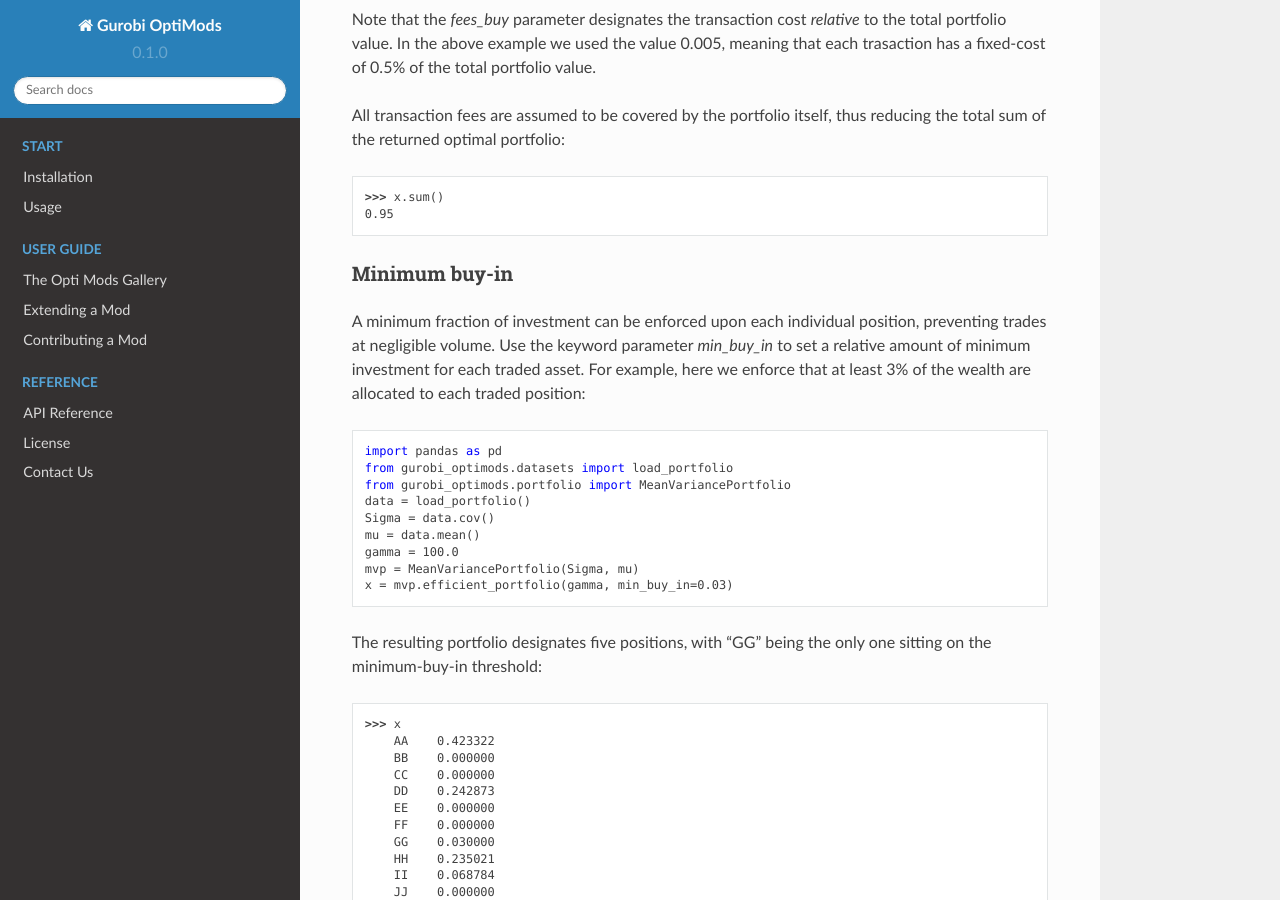
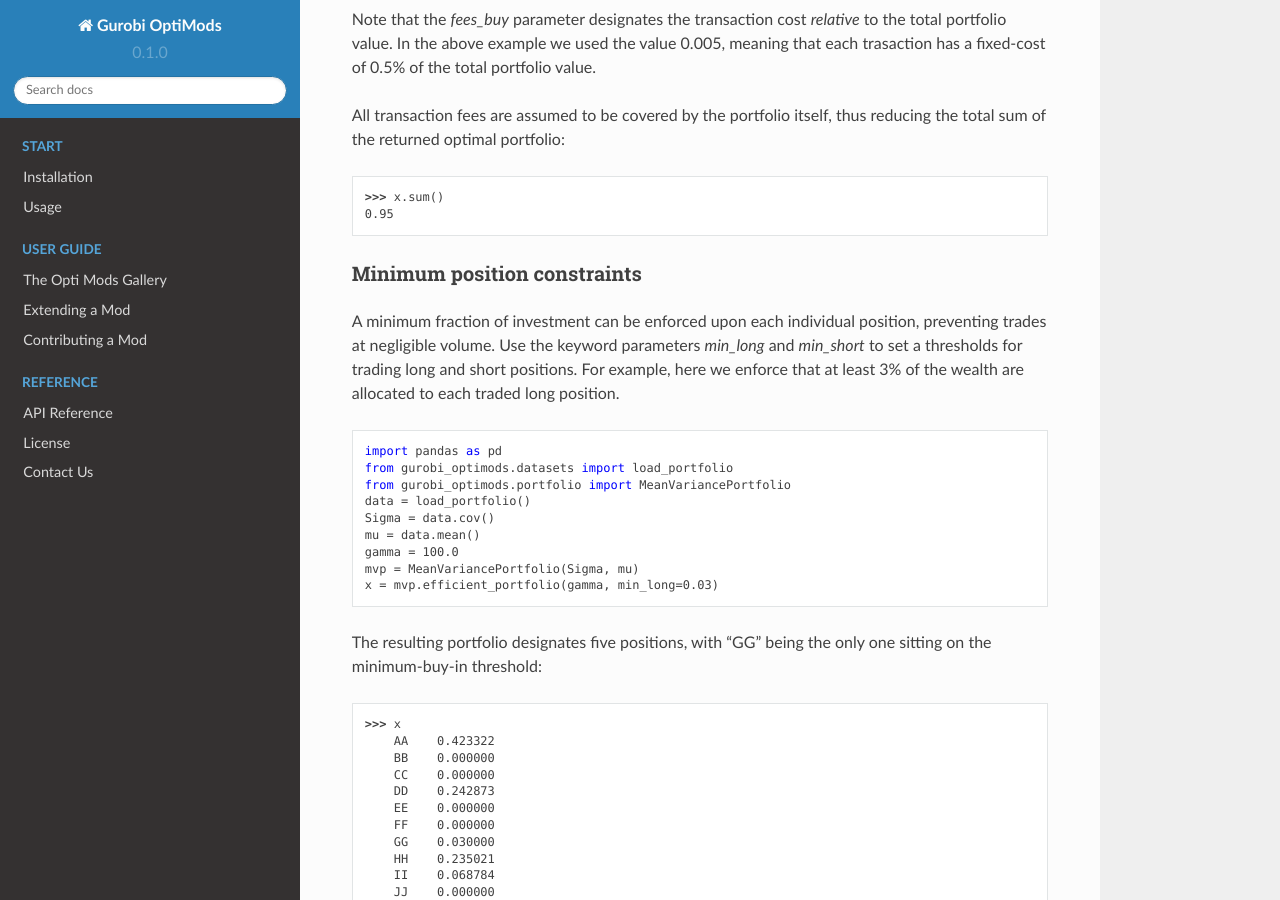
Before and after one commit to Gurobi/gurobi-optimods, a Sphinx documentation site: the page built from docs/source/mods/portfolio.rst, in a window 1280 px wide and 900 px high, scrolled down 3757 px. Built offline with Sphinx 7.4.7 and the Read the Docs theme 2.0.0, drawn with Linux system fonts in a browser that asks for light colours.

Commit message:
Update documentation for positional constraints

```diff
--- a/docs/source/mods/portfolio.rst
+++ b/docs/source/mods/portfolio.rst
@@ -313,14 +313,14 @@ thus reducing the total sum of the returned optimal portfolio:
     >>> x.sum()
     0.95
 
-Minimum buy-in
-~~~~~~~~~~~~~~
+Minimum position constraints
+~~~~~~~~~~~~~~~~~~~~~~~~~~~~
 
-A minimum fraction of investment can be enforced upon each individual
-position, preventing trades at negligible volume.  Use the keyword
-parameter `min_buy_in` to set a relative amount of minimum investment for
-each traded asset.  For example, here we enforce that at least 3% of the
-wealth are allocated to each traded position:
+A minimum fraction of investment can be enforced upon each individual position,
+preventing trades at negligible volume.  Use the keyword parameters `min_long`
+and `min_short` to set a thresholds for trading long and short positions.  For
+example, here we enforce that at least 3% of the wealth are allocated to each
+traded long position.
 
 .. testcode:: mod
 
@@ -332,13 +332,13 @@ wealth are allocated to each traded position:
     mu = data.mean()
     gamma = 100.0
     mvp = MeanVariancePortfolio(Sigma, mu)
-    x = mvp.efficient_portfolio(gamma, min_buy_in=0.03)
+    x = mvp.efficient_portfolio(gamma, min_long=0.03)
 
 .. testoutput:: mod
     :hide:
 
     ...
-    Optimize a model with 42 rows, 50 columns and 100 nonzeros
+    Optimize a model with 52 rows, 50 columns and 120 nonzeros
     ...
     Model has 55 quadratic objective terms
     ...
```
Also changed, not shown: other parts of docs/source/mods/portfolio.rst (+4 -4 lines).
